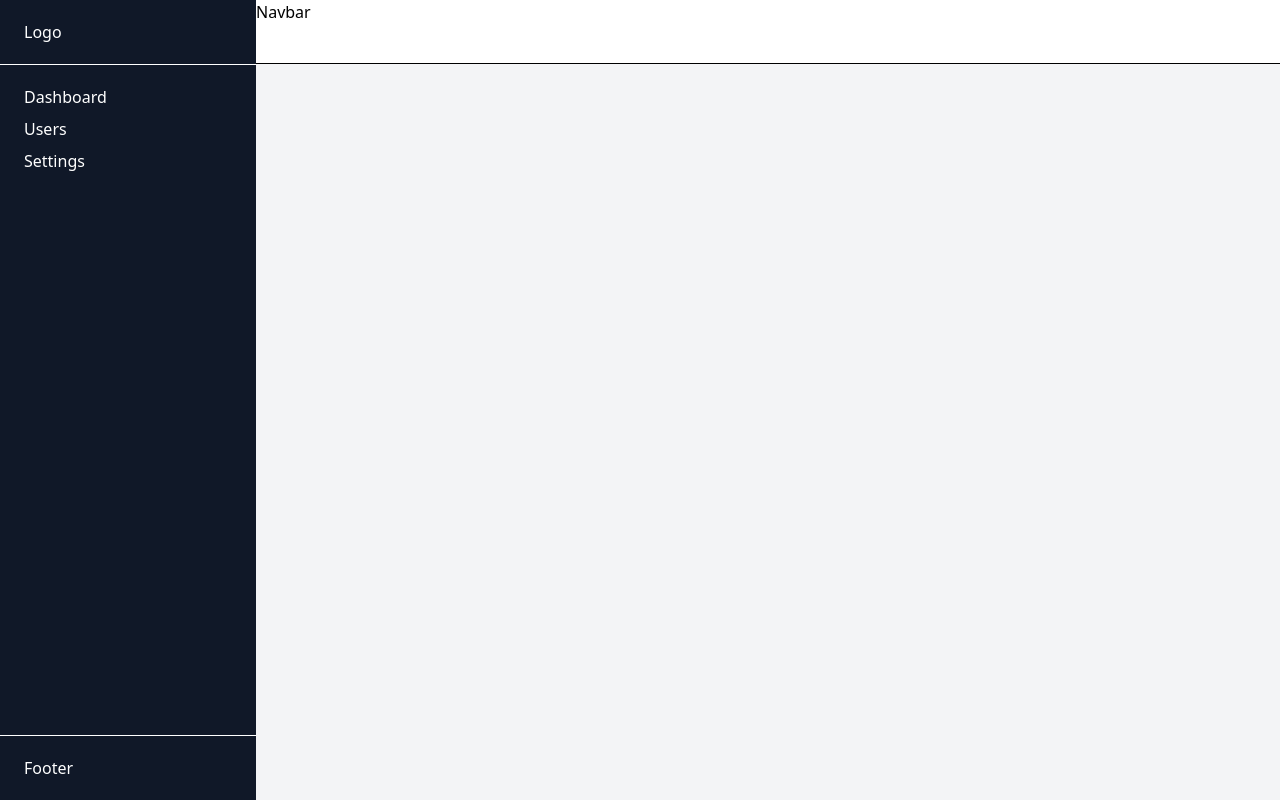
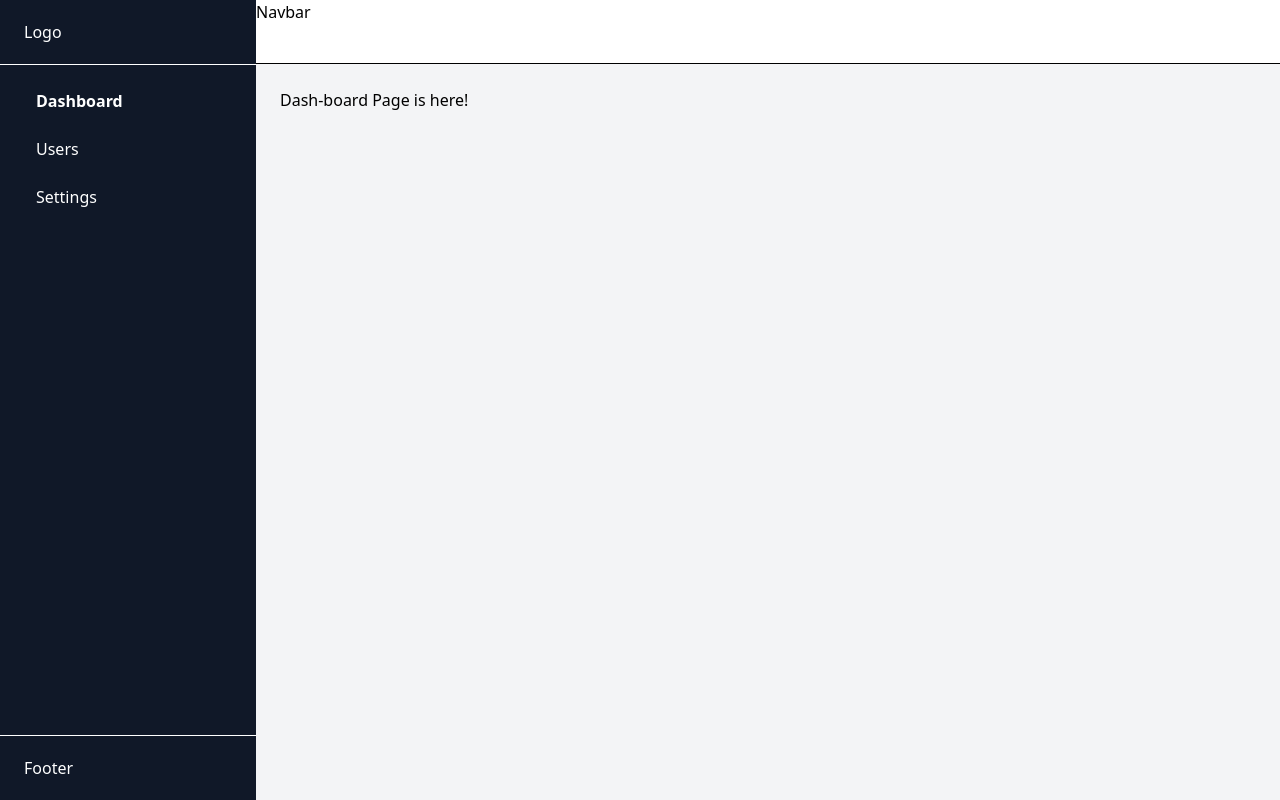
Before and after one commit to mdaasim77/Admin-Dashboard, a React (Vite) app: page / in a window 1280 px wide. Built offline with nearby package versions, Linux system fonts and the light colour scheme.

Commit message:
day 4, navigation without router done

```diff
--- a/src/Components/Layout.jsx
+++ b/src/Components/Layout.jsx
@@ -1,14 +1,46 @@
-export default function Layout({ children }) {
+import { useState } from "react";
+import Dashboard from "../Pages/Dashboard";
+
+export default function Layout() {
+  const [currentPage, setCurrentPage] = useState("dashboard");
+
   return (
     <div className="min-h-screen flex bg-gray-100">
       {/* Sidebar */}
       <aside className="w-64 bg-gray-900 text-white flex flex-col">
         <div className="px-6 py-5 border-b">Logo</div>
-        <nav className="flex-1 px-6 py-5 space-y-2">
-          <div>Dashboard</div>
-          <div>Users</div>
-          <div>Settings</div>
+
+        <nav className="flex-1 flex flex-col px-6 py-4 gap-2">
+          <button
+            onClick={() => setCurrentPage("dashboard")}
+            className={`text-left px-3 py-2 rounded block  ${
+              currentPage === "dashboard" ? "font-semibold" : ""
+            }`}
+          >
+            Dashboard
+          </button>
+
+          <button
+            onClick={() => {
+              setCurrentPage("user");
+            }}
+            className={`text-left px-3 py-2 rounded  block ${
+              currentPage === "user" ? "font-semibold" : ""
+            }`}
+          >
+            Users
+          </button>
+
+          <button
+            onClick={() => setCurrentPage("settings")}
+            className={`text-left px-3 py-2 rounded block  ${
+              currentPage === "settings" ? "font-semibold" : ""
+            }`}
+          >
+            Settings
+          </button>
         </nav>
+
         <footer className="px-6 py-5 border-t">Footer</footer>
       </aside>
 
@@ -18,7 +50,11 @@ export default function Layout({ children }) {
         <header className="h-16 bg-white border-b">Navbar</header>
 
         {/* Page Content */}
-        <main className="flex-1 p-6">{children}</main>
+        <main className="flex-1 p-6">
+          {currentPage === "dashboard" && <h1>Dash-board Page is here!</h1>}
+          {currentPage === "user" && <h1>User Page is here!</h1>}
+          {currentPage === "settings" && <h1>Setting is here!</h1>}
+        </main>
       </div>
     </div>
   );
```
